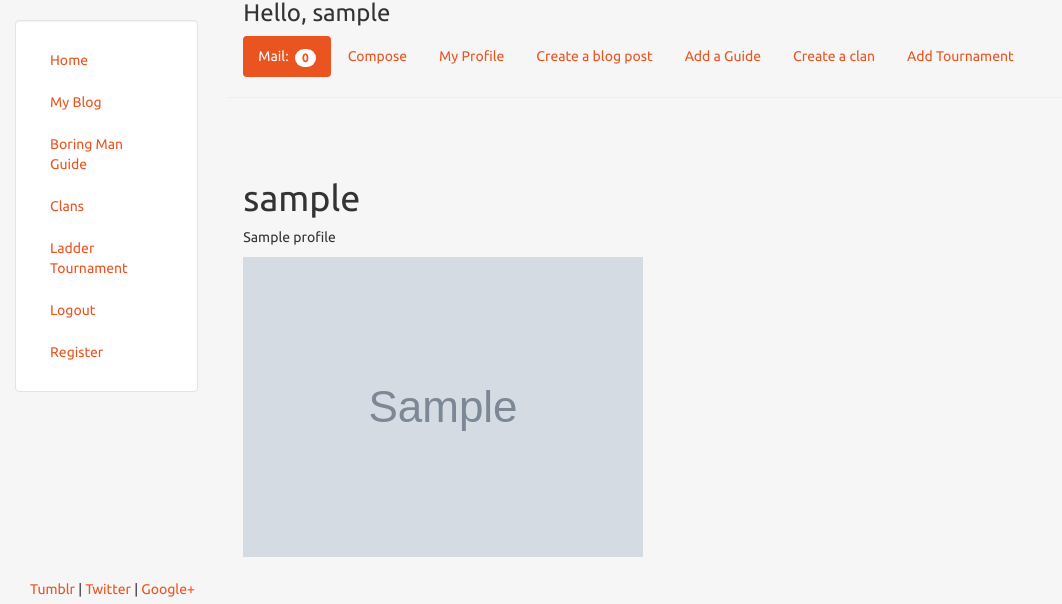
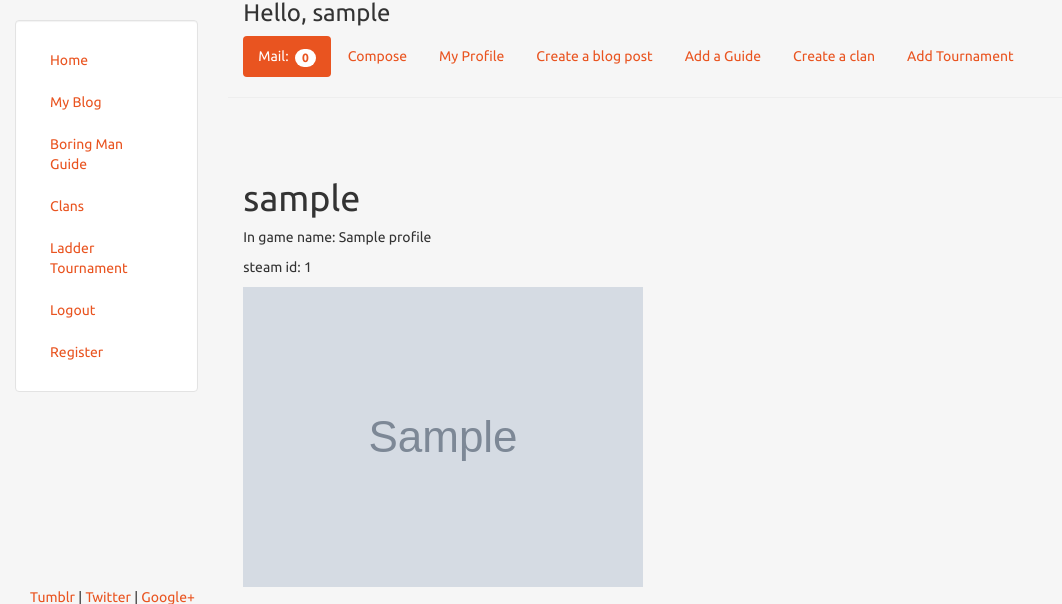
Before and after one commit to coyote963/bmladder, a Django app: a page that uses player/templates/player/userview.html in a window 1280 px wide; the page is wider, and only the part inside the window is pictured. Shown: the part 181-785 px from the top of that part, without its empty margins (0-1062 px from the left). Run offline with Django 3.2, Linux system fonts and the light colour scheme; tables that the repository leaves empty hold one stand-in row (values such as "Sample post"); grey boxes marked "Sample" are stand-in pictures; data that the repository does not hold is empty; parts of the project's set-up code (start-up, migrations or seed data) failed here and were passed over; some libraries are stand-ins or nearby versions.

Commit message:
adds debug info

```diff
--- a/player/templates/player/userview.html
+++ b/player/templates/player/userview.html
@@ -3,8 +3,9 @@
 {% block content %}
 
 <h1>{{ user.username }}</h1>
-<p>{{ user.profile.ingamename }}</p>
+<p>In game name: {{ user.profile.ingamename }}</p>
 {% load staticfiles %}
+<p> steam id: {{user.profile.steamid}}</p>
 {% if user.profile.avatar %}
 <img src="{{user.profile.avatar.url}}">
 {% endif %}
```
